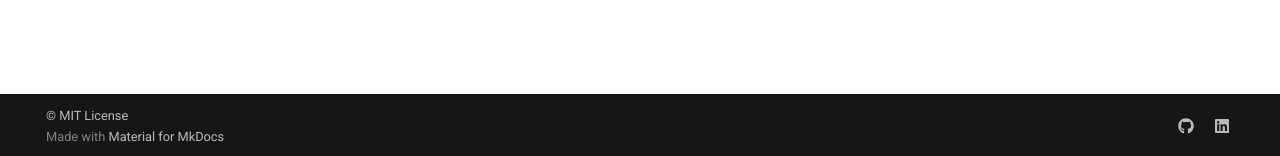
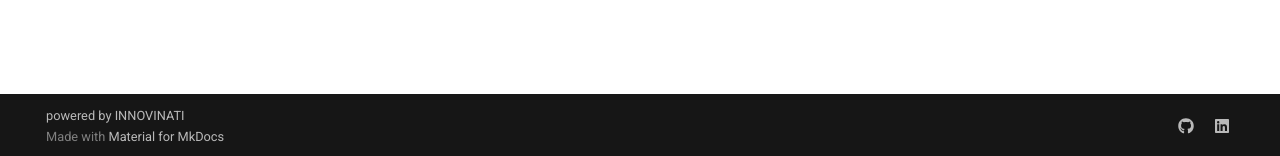
Before and after one commit to INNOVINATI/microwler, an MkDocs documentation site: the page built from docs/index.md, in a window 1280 px wide. Shown: the part 741-897 px from the top of the page. Built offline with MkDocs 1.6.1 and Material for MkDocs 9.7.7, drawn with Linux system fonts in a browser that asks for light colours.

Commit message:
Add ref link to footer

```diff
--- a/mkdocs.yml
+++ b/mkdocs.yml
@@ -23,4 +23,4 @@ extra:
     - icon: fontawesome/brands/linkedin
       link: https://linkedin.com/company/innovinati
 
-copyright: © MIT License
+copyright: powered by <a href="https://innovinati.com">INNOVINATI</a>
```
